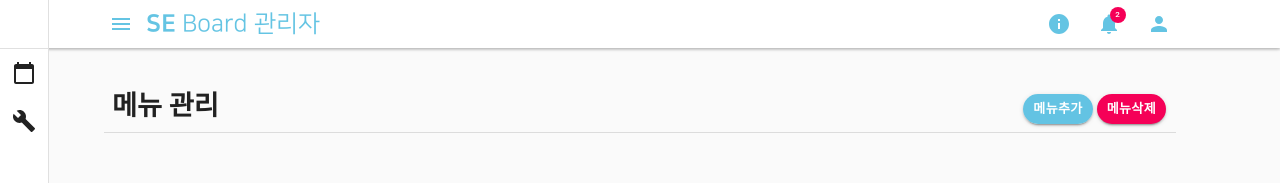
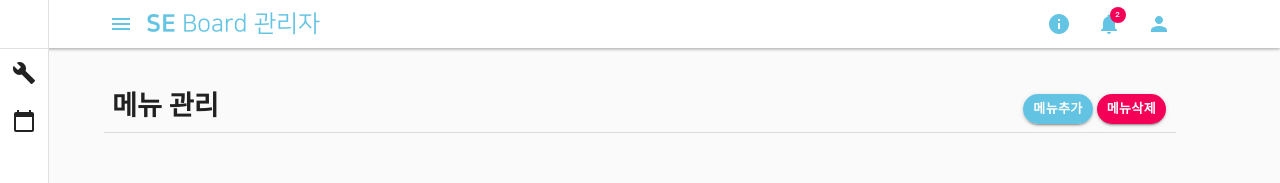
Before and after one commit to KitTeamSe/se_web_manager, a React (Create React App) app: page /m/menu in a window 1280 px wide. Shown: the top 183 px of the page. Built offline with nearby package versions, Linux system fonts and the light colour scheme.

Commit message:
[UPDATE] NestedList 정보 수정

```diff
--- a/src/statics/data/SideMenuData.js
+++ b/src/statics/data/SideMenuData.js
@@ -134,13 +134,13 @@ const ScheduleListData = [
 ];
 
 const ManageNestedData = {
-  name: '사이트 관리',
-  icon: <Build />
+  name: '시간표 관리',
+  icon: <CalendarToday />
 };
 
 const ScheduleNestedData = {
-  name: '시간표 관리',
-  icon: <CalendarToday />
+  name: '사이트 관리',
+  icon: <Build />
 };
 
 export {
```
